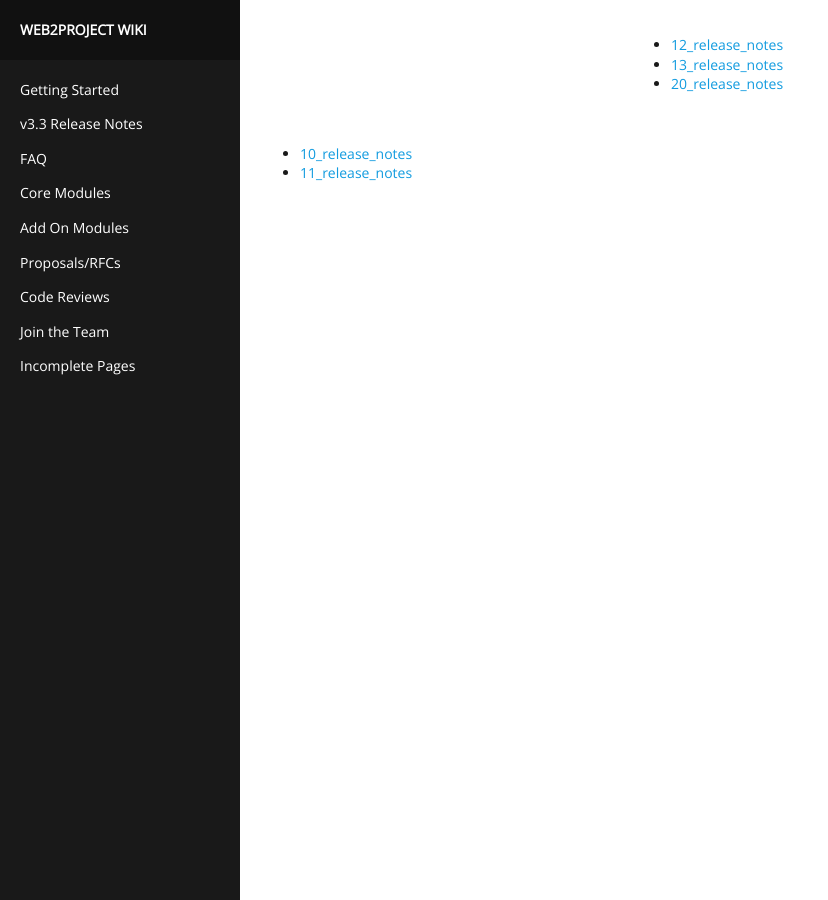
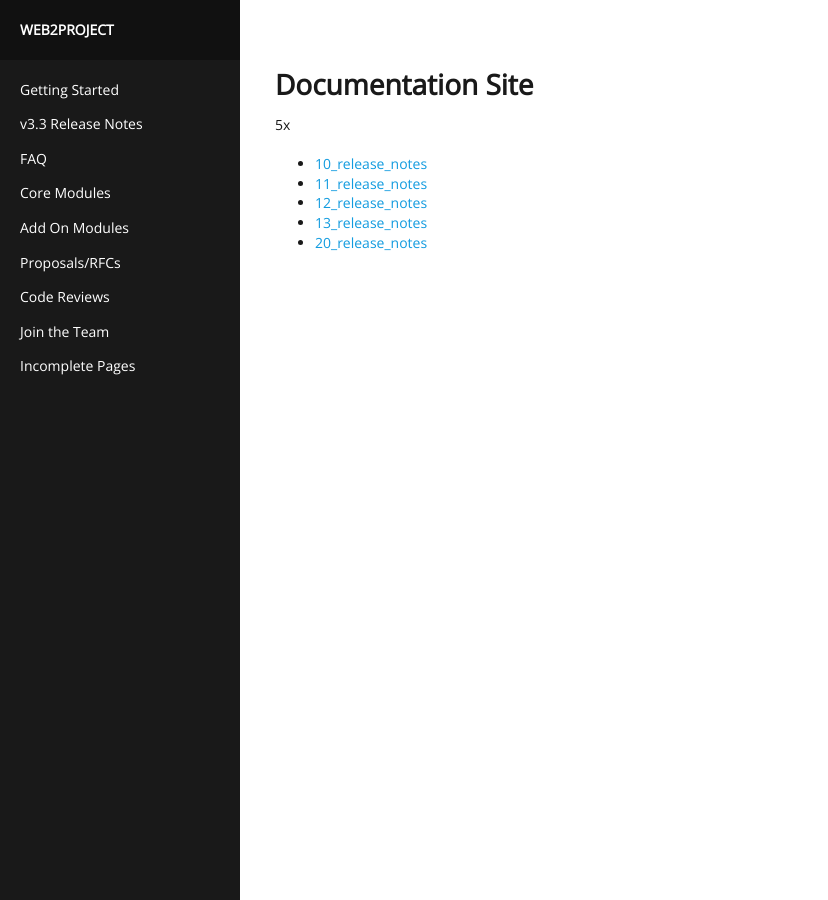
Before and after one commit to web2project/web2project.github.io, a Jekyll site: the page built from index.md, in a window 1280 px wide and 900 px high. Shown: the whole window, without its empty margins (0-828 px from the left). Built offline with Jekyll 4.4.1, drawn with Linux system fonts in a browser that asks for light colours.

Commit message:
customizing the theme

```diff
--- a/_config.yml
+++ b/_config.yml
@@ -1,6 +1,5 @@
 # Site settings
-name: web2project wiki
-author: caseysoftware
+title: web2project
 
 # Exclude our ruby stuff
 exclude: [Gemfile, Gemfile.lock, README.md]
--- a/_includes/nav.html
+++ b/_includes/nav.html
@@ -1,7 +1,7 @@
-<h1>{{ site.name }}</h1>
+<h1>{{ site.title }}</h1>
 <ul id='links'>
 
-    <li><a href="xxx">Getting Started</a></li>
+    <li><a href="pages/installation.html">Getting Started</a></li>
     <li><a href="xxx">v3.3 Release Notes</a></li>
     <li><a href="xxx">FAQ</a></li>
     <li><a href="xxx">Core Modules</a></li>
--- a/_layouts/default.html
+++ b/_layouts/default.html
@@ -1,6 +1,6 @@
 <!DOCTYPE html>
     <head>
-        <title>{{ site.title }}</title>
+        <title>{{ site.title }} -- {{ page.title }}</title>
         <meta charset='utf-8'/>
         <meta name='description' content='Documentation website'/>
         <meta name='viewport' content='width=device-width, initial-scale=1, maximum-scale=1'/>
@@ -8,6 +8,15 @@
         <link href='/assets/style.css' rel='stylesheet' type='text/css'>
     </head>
     <body>
-        {{ content }}
+        <nav id='sidebar'>
+            {% include nav.html %}
+        </nav>
+        <section>
+            <article>
+                <h1>{{ page.title }}</h1>
+
+                {{ content }}
+            </article>
+        </section>
     </body>
 </html>
--- a/_layouts/page.html
+++ b/_layouts/page.html
@@ -1,3 +1,5 @@
 ---
 layout: default
 ---
+
+{{ content }}
--- a/assets/style.css
+++ b/assets/style.css
@@ -637,3 +637,8 @@ code {
   padding: 15px;
   white-space: pre;
 }
+
+section {
+    margin-left: 275px;
+    margin-top: 75px;
+}
--- a/index.md
+++ b/index.md
@@ -1,28 +1,13 @@
 ---
 layout: default
+title: Documentation Site
 ---
 
-<nav id='sidebar'>
-	{% include nav.html %}
-</nav>
 
-<section id='content'>
-    {% assign items = site.pages %}
-    {% assign spliton = items | size | divided_by:2 %}
+{{ site.pages | size }}x
 
-    <article class="post-content" style="float: right; width: 47%;">
-        <ul>
-            {% for item in items offset: spliton %}
-            <li><a href="{{ item.url }}">{{ item.title }}</a></li>
-            {% endfor %}
-        </ul>
-    </article>
-
-    <article class="post-content"  style="float: left; width: 47%;">
-        <ul>
-            {% for item in items limit: spliton %}
-            <li><a href="{{ item.url }}">{{ item.title }}</a></li>
-            {% endfor %}
-        </ul>
-    </article>
-</section>
+<ul>
+    {% for item in site.pages %}
+    <li><a href="{{ item.url }}">{{ item.title }}</a></li>
+    {% endfor %}
+</ul>
```
Also changed, not shown: assets/images/w2p-logo.png (added).
